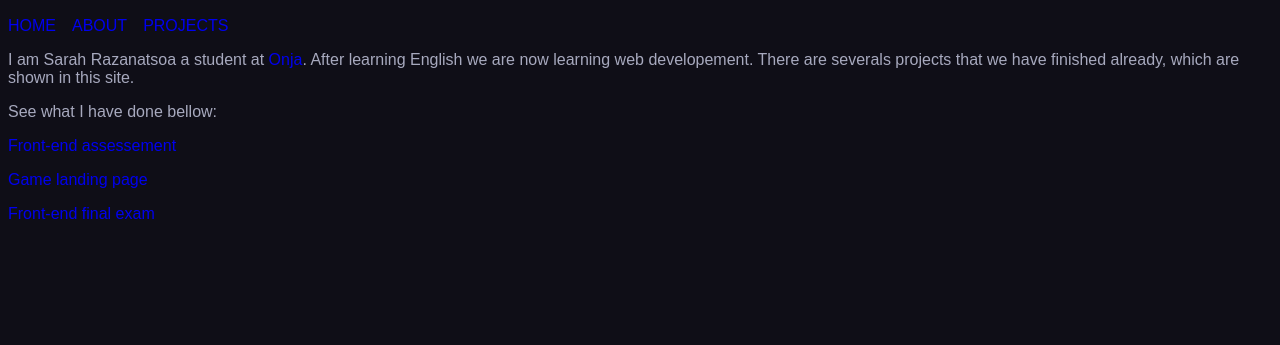
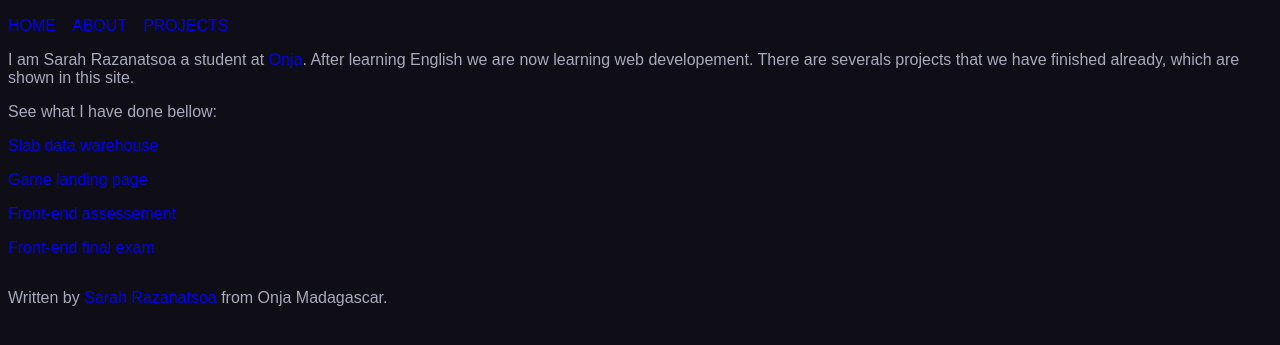
Before and after one commit to Tsikitsiky/Portfolio, a plain HTML site: page webroot/index.html in a window 1280 px wide. Shown: the part 51-396 px from the top of the page. Drawn offline with Linux system fonts and the light colour scheme.

Commit message:
add the projects links

```diff
--- a/webroot/index.html
+++ b/webroot/index.html
@@ -23,11 +23,14 @@
         </p>
         <p>See what I have done bellow:</p>
         <ul class="list">
+            <li><a href="../slab-data-warehouse/webroot/index.html">Slab data warehouse</a></li>
+            <li><a href="https://tsikitsiky.github.io/game-landing-page/">Game landing page</a></li>
             <li><a href="https://tsikitsiky.github.io/front-end-assessment/">Front-end assessement</a></li>
-            <li><a href="https://tsikitsiky.github.io/game-landing-page/">Game landing page</a></li>
             <li><a href="https://tsikitsiky.github.io/front-end-finals/">Front-end final exam</a></li>
         </ul>
     </main>
-
+    <footer>
+        <p>Written by <a href="https://onja.org/student/student-2/">Sarah Razanatsoa</a> from Onja Madagascar.</p>
+    </footer>
 </body>
 </html>
```
